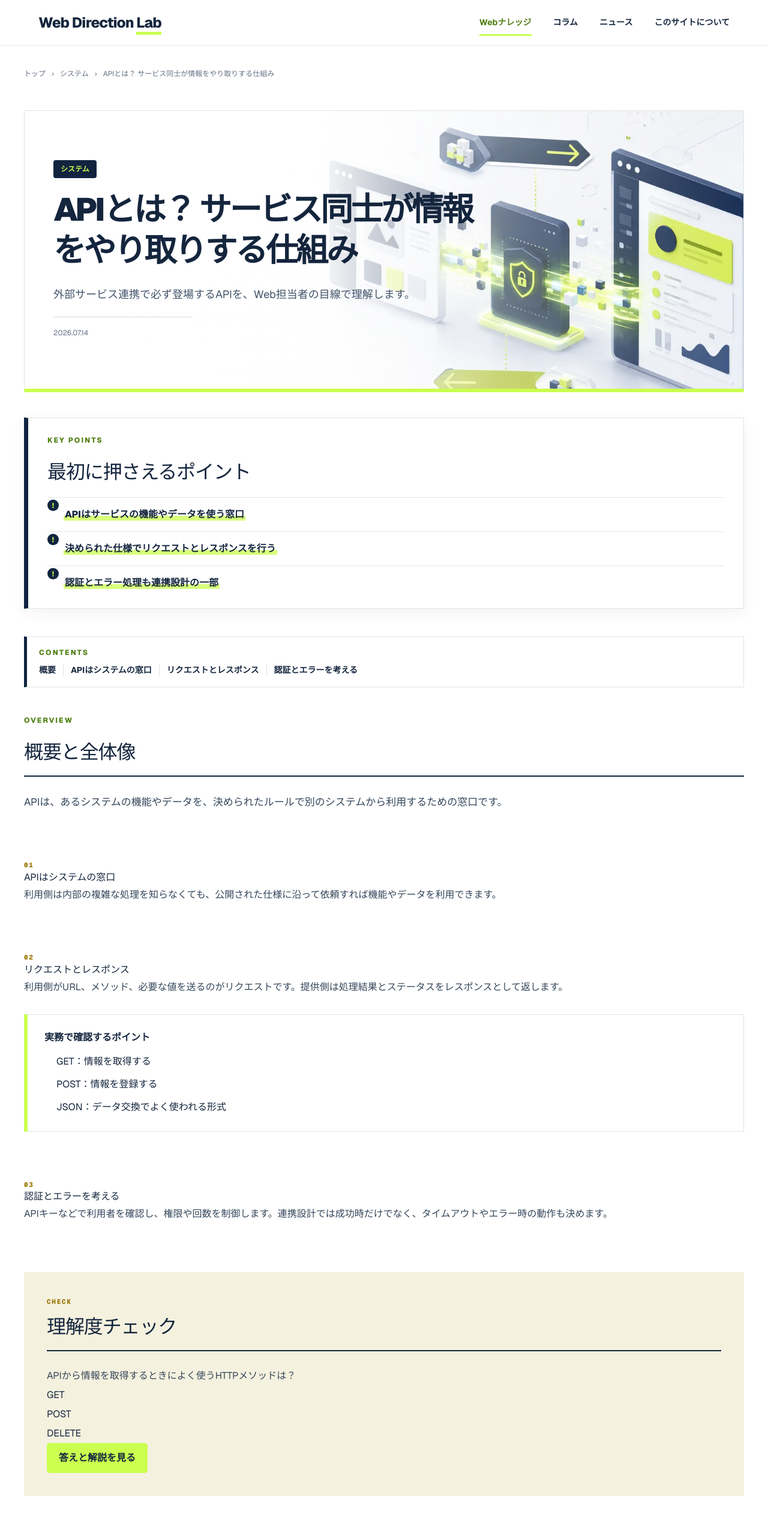
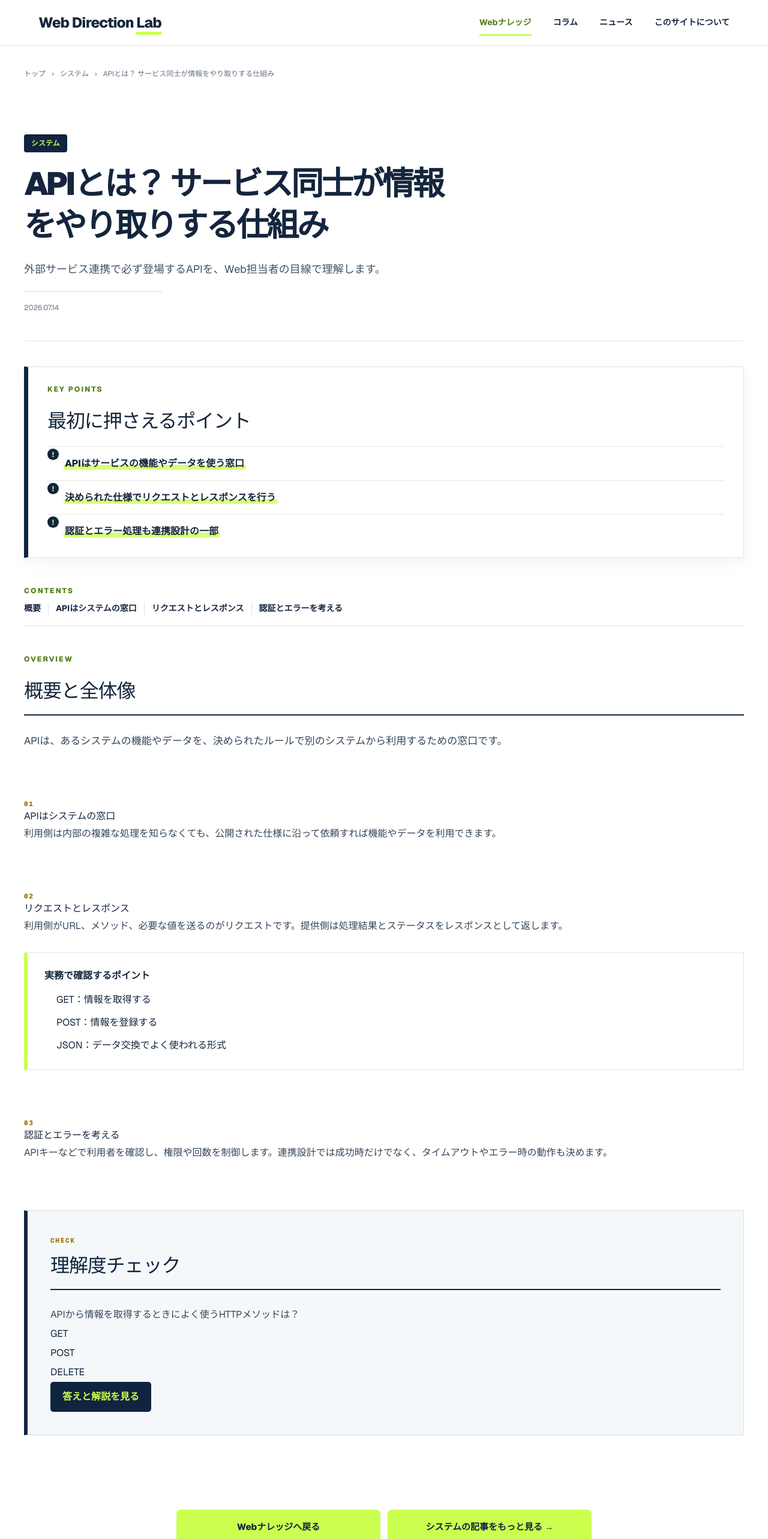
Before and after one commit to oka-wani/web-direction-lab, a Next.js app: page /articles/api-basics in a window 1280 px wide. Shown: the top 2566 px of the page at 60% size. Built offline with nearby package versions, Linux system fonts and the light colour scheme.

Commit message:
Refine columns and knowledge library
既存コラムを整理し、基礎知識をナレッジ一覧へ統合。詳細ページの見出し・目次・理解度チェックのデザインを調整。

```diff
--- a/app/articles/ArticlesList.tsx
+++ b/app/articles/ArticlesList.tsx
@@ -2,6 +2,26 @@
 
 import { useEffect, useMemo, useState } from "react";
 import { articleItems, categories, matchesCategory } from "./article-data";
+import { getAllGuideArticles } from "../guide/guide-data";
+
+const foundationItems = getAllGuideArticles().map(({ step, article, href, slug }) => ({
+  slug: `${step.slug}-${slug}`,
+  category: "基礎知識",
+  date: `STEP ${step.number}`,
+  title: article.title,
+  description: article.summary,
+  level: "基礎",
+  minutes: 6,
+  image: "/images/web-guide-hero.webp",
+  tags: [step.title],
+  type: "website" as const,
+  href,
+}));
+
+const knowledgeItems = [
+  ...foundationItems,
+  ...articleItems.map((article) => ({ ...article, href: `/articles/${article.slug}` })),
+];
 
 export default function ArticlesList() {
   const [category, setCategory] = useState("すべて");
@@ -13,8 +33,8 @@ export default function ArticlesList() {
       return () => window.clearTimeout(timer);
     }
   }, []);
-  const shown = useMemo(() => articleItems.filter((article) =>
-    matchesCategory(article, category) &&
+  const shown = useMemo(() => knowledgeItems.filter((article) =>
+    (article.category === "基礎知識" ? category === "すべて" || category === "基礎知識" : matchesCategory(article, category)) &&
     (article.title + article.description + article.category).toLowerCase().includes(query.toLowerCase())
   ), [category, query]);
   return <>
@@ -24,8 +44,8 @@ export default function ArticlesList() {
     </div>
     <p className="result-count"><b>{shown.length}</b> 件のナレッジ</p>
     <div className="archive-grid">{shown.map((article) => <article className="archive-card" key={article.slug}>
-      <a className="archive-visual archive-visual--image" href={`/articles/${article.slug}`} aria-label={`${article.title}を読む`} style={{ backgroundImage:`url(${article.image ?? "/images/web-knowledge-hero-v2.webp"})` }}><span>{article.category}</span></a>
-      <div className="archive-body"><div className="archive-meta"><time>{article.date}</time></div><h2><a href={`/articles/${article.slug}`}>{article.title}</a></h2><p>{article.description}</p><ul className="archive-tags" aria-label="記事内の主な用語">{(article.tags ?? []).slice(0, 4).map((tag) => <li key={tag}>#{tag}</li>)}</ul><a className="text-link" href={`/articles/${article.slug}`}>この記事を読む <span>→</span></a></div>
+      <a className="archive-visual archive-visual--image" href={article.href} aria-label={`${article.title}を読む`} style={{ backgroundImage:`url(${article.image ?? "/images/web-knowledge-hero-v2.webp"})` }}><span>{article.category}</span></a>
+      <div className="archive-body"><div className="archive-meta"><span>{article.date}</span></div><h2><a href={article.href}>{article.title}</a></h2><p>{article.description}</p><ul className="archive-tags" aria-label="記事内の主な用語">{(article.tags ?? []).slice(0, 4).map((tag) => <li key={tag}>#{tag}</li>)}</ul><a className="text-link" href={article.href}>この記事を読む <span>→</span></a></div>
     </article>)}</div>
     {shown.length === 0 && <div className="empty-state"><b>該当する記事がありません</b><p>別のキーワードまたはカテゴリでお試しください。</p></div>}
   </>;
--- a/app/articles/article-data.ts
+++ b/app/articles/article-data.ts
@@ -14,7 +14,7 @@ export type ArticleItem = {
 };
 
 export const articleItems = items as ArticleItem[];
-export const categories = ["すべて", "SEO", "Web制作", "デザイン・UX", "マーケティング・解析", "システム", "AI活用", "その他"];
+export const categories = ["すべて", "基礎知識", "SEO", "Web制作", "デザイン・UX", "マーケティング・解析", "システム", "AI活用", "その他"];
 
 export function matchesCategory(article: ArticleItem, category: string) {
   if (category === "すべて") return true;
--- /dev/null
+++ b/app/column/ColumnList.tsx
@@ -0,0 +1,25 @@
+"use client";
+
+import { useMemo, useState } from "react";
+import { columnItems } from "./column-data";
+
+const columnCategories = ["すべて", "行動経済", "効率化"];
+
+export default function ColumnList() {
+  const [category, setCategory] = useState("すべて");
+  const shown = useMemo(
+    () => columnItems.filter((item) => category === "すべて" || item.category === category),
+    [category],
+  );
+
+  return <>
+    <div className="column-filters category-filters" aria-label="カテゴリで絞り込む">
+      {columnCategories.map((item) => <button className={category === item ? "active" : ""} type="button" onClick={() => setCategory(item)} key={item}>{item}</button>)}
+    </div>
+    <p className="result-count"><b>{shown.length}</b> 件のコラム</p>
+    {shown.length > 0 ? <div className="column-card-grid">{shown.map((item) => <article className="column-card" key={item.slug}>
+      <a className="column-card-visual" href={`/column/${item.slug}`} style={{ backgroundImage:`url(${item.image})` }} aria-label={`${item.title}を読む`}><span>{item.category}</span></a>
+      <div className="column-card-body"><div><time>{item.date}</time><span>SHORT VIDEO</span></div><p className="column-card-hook">{item.videoHook}</p><h2><a href={`/column/${item.slug}`}>{item.title}</a></h2><a className="text-link" href={`/column/${item.slug}`}>続きを読む <span>→</span></a></div>
+    </article>)}</div> : <div className="empty-state"><b>コラムは準備中です</b><p>「行動経済」と「効率化」のテーマで順次公開します。</p></div>}
+  </>;
+}
--- a/app/column/column-data.ts
+++ b/app/column/column-data.ts
@@ -10,10 +10,6 @@ export type ColumnItem = {
   sections: { title: string; body: string }[];
 };
 
-export const columnItems: ColumnItem[] = [
-  { slug:"learn-web-as-a-system", category:"学び方", date:"2026.07.20", title:"Web用語を100個覚えても、実務で使えない理由", summary:"用語の暗記をやめて、Webサイトが動く一枚の地図から学ぶ。知識を仕事で使える形につなげる方法です。", videoHook:"覚えたはずのDNSやHTTPが、仕事ではつながらない。", image:"/images/column/web-system-learning.webp", lead:"DNS、HTTP、CMS、SEO。Webには覚える言葉が多くあります。ただ、言葉を一つずつ暗記しても、実務で『どこを確認すればよいか』は見えてきません。必要なのは用語集ではなく、全体をつなぐ地図です。", sections:[{title:"用語は流れの中で初めて使える",body:"たとえばDNSは、単独の定義だけでなく、URLを入力してからサーバーへ接続するまでの流れに置くと役割が分かります。HTTPステータスコードも、ブラウザとサーバーのやり取りを理解して初めて判断材料になります。"},{title:"最初に持ちたい一枚の地図",body:"制作、公開、集客、解析、改善という大きな流れを先に把握し、その中へHTML、サーバー、CMS、SEO、GA4などを配置します。細部を忘れても、どの分野を調べ直せばよいか分かる状態が目標です。"},{title:"今日から変えられる学び方",body:"新しい用語を見たら、定義だけでなく『誰が・いつ・何のために使うか』『前後にどんな処理があるか』まで確認します。知識が点ではなく線になり、トラブル時の切り分けにも使えるようになります。"}] },
-  { slug:"three-questions-after-web-news", category:"情報収集", date:"2026.07.20", title:"Webニュースを「仕事」に変える3つの質問", summary:"読んで終わる情報収集から、対応の要否と次のアクションを決める情報収集へ。3つの質問だけで整理します。", videoHook:"そのニュース、本当にあなたのサイトに関係ありますか？", image:"/images/column/news-to-action.webp", lead:"新機能やアップデートを追い続けても、すべてを実務へ反映することはできません。必要なのは情報量より、ニュースを判断と行動へ変えるための問いです。", sections:[{title:"質問1：何が変わったのか",body:"発表の要約ではなく、変更前と変更後の差を確認します。仕様、料金、提供範囲、期限など、判断に影響する事実を一次情報で押さえます。"},{title:"質問2：自分のサイトに関係するか",body:"利用中のサービス、対象ユーザー、運用体制への影響を切り分けます。大きなニュースでも自分の環境では対応不要、逆に小さな変更でも運用へ直結する場合があります。"},{title:"質問3：いつ、誰が、何を確認するか",body:"対応が必要なら、期限、担当、確認項目まで落とします。今すぐ対応、次回改修で検討、情報だけ保管の三段階に分けると、ニュースがタスクを圧迫しにくくなります。"}] },
-  { slug:"ai-and-human-judgement", category:"AI活用", date:"2026.07.20", title:"AIに任せてはいけない3つの判断", summary:"AIで速くできる仕事と、人が責任を持つべき判断を切り分けます。自動化で最も先に決めたい境界線です。", videoHook:"その公開判断まで、AIに渡して大丈夫ですか？", image:"/images/column/ai-human-judgement.webp", lead:"AI活用を考えるときは、ツール名より先に『どの判断を渡してよいか』を決める必要があります。速さよりも先に、責任の境界線を設計します。", sections:[{title:"AIに任せやすいのは材料づくり",body:"候補の洗い出し、情報の分類、構成案、定型文の下書き、表記チェックなどは自動化と相性があります。正解を一つに決めるのではなく、人が確認する材料を速く作る仕事です。"},{title:"人が持つべき3つの判断",body:"誰に何を届けるか、どの情報を信頼するか、公開して問題ないか。この3つは事業や利用者への影響を伴うため、背景を理解する人が責任を持つ必要があります。"},{title:"良い分担は確認工程まで含める",body:"AIを使う工程だけでなく、出典確認、事実確認、表現調整、公開承認までを一つのフローとして設計します。自動化の目的は確認をなくすことではなく、重要な判断へ時間を使えるようにすることです。"}] },
-];
+export const columnItems: ColumnItem[] = [];
 
 export function getColumn(slug: string) { return columnItems.find((item) => item.slug === slug); }
--- a/app/column/page.tsx
+++ b/app/column/page.tsx
@@ -1,9 +1,9 @@
 import type { Metadata } from "next";
 import { SiteFooter, SiteHeader } from "../components/SiteChrome";
-import { columnItems } from "./column-data";
+import ColumnList from "./ColumnList";
 
-export const metadata: Metadata = { title:"コラム｜Web Direction Lab", description:"Web制作、SEO、AI活用、学び方について、仕事で使える視点を短い動画にも展開しやすい形でまとめます。" };
+export const metadata: Metadata = { title:"コラム｜Web Direction Lab", description:"仕事の効率化と行動経済をテーマに、毎日の仕事で使える考え方と具体策をまとめます。" };
 
 export default function ColumnPage() {
-  return <main className="column-page"><SiteHeader current="column" /><section className="column-hero"><span className="section-kicker" aria-hidden="true">COLUMN</span><h1>考え方と、<br />試行錯誤の記録。</h1><p>知識を「知っている」で終わらせず、仕事の判断と行動へ変えるための視点をまとめます。</p></section><section className="column-index"><p className="result-count"><b>{columnItems.length}</b> 件のコラム</p><div className="column-card-grid">{columnItems.map((item) => <article className="column-card" key={item.slug}><a className="column-card-visual" href={`/column/${item.slug}`} style={{ backgroundImage:`url(${item.image})` }} aria-label={`${item.title}を読む`}><span>{item.category}</span></a><div className="column-card-body"><div><time>{item.date}</time><span>SHORT VIDEO</span></div><p className="column-card-hook">{item.videoHook}</p><h2><a href={`/column/${item.slug}`}>{item.title}</a></h2><p>{item.summary}</p><a className="text-link" href={`/column/${item.slug}`}>続きを読む <span>→</span></a></div></article>)}</div></section><SiteFooter /></main>;
+  return <main className="column-page"><SiteHeader current="column" /><section className="column-hero"><span className="section-kicker" aria-hidden="true">COLUMN</span><h1>コラム</h1><p>仕事を前へ進める効率化と、人の行動を読み解く行動経済の視点をまとめます。</p></section><section className="column-index"><ColumnList /></section><SiteFooter /></main>;
 }
--- a/app/components/LearningArticle.tsx
+++ b/app/components/LearningArticle.tsx
@@ -1,6 +1,4 @@
 import { SiteFooter, SiteHeader } from "./SiteChrome";
-import { articleItems } from "../articles/article-data";
-import type { CSSProperties } from "react";
 
 type Source = { name: string; url: string };
 type Term = { term: string; description: string };
@@ -42,15 +40,13 @@ function HighlightedBody({ text }: { text: string }) {
 
 export default function LearningArticle(p: Props) {
   const keyPoints = p.highlights?.length ? p.highlights : p.summary ?? [];
-  const image = p.image ?? articleItems.find((article) => article.title === p.title)?.image;
-  const heroStyle = image ? { "--knowledge-mv-image":`url(${image})` } as CSSProperties : undefined;
   return <main className="article-page knowledge-article-page">
     <SiteHeader current="knowledge" />
     <div className="article-shell">
       <article className="article-content">
         <div className="breadcrumbs"><a href="/">トップ</a><span>›</span><a href={p.parentHref ?? `/knowledge?category=${p.category}`}>{p.parentLabel ?? p.category}</a><span>›</span><span>{p.title}</span></div>
 
-        <header className={`knowledge-article-mv knowledge-article-mv--${p.visual}`} style={heroStyle}>
+        <header className={`knowledge-article-mv knowledge-article-mv--${p.visual}`}>
           <div><span className="category-label">{p.category}</span><h1>{p.title}</h1><p>{p.intro}</p><div className="article-meta"><time>{p.date}</time></div></div>
         </header>
 
@@ -58,7 +54,7 @@ export default function LearningArticle(p: Props) {
 
         <nav className="toc knowledge-agenda" aria-label="記事の目次"><span className="section-kicker" aria-hidden="true">CONTENTS</span><ol><li><a href="#overview">概要</a></li>{p.sections.map((section, index) => <li key={section.title}><a href={`#section-${index + 1}`}>{section.title}</a></li>)}{p.sources && p.sources.length > 0 && <li><a href="#sources">参考サイト</a></li>}</ol></nav>
 
-        <section className="knowledge-overview" id="overview"><span className="section-kicker" aria-hidden="true">OVERVIEW</span><h2>概要と全体像</h2><p>{p.conclusion}</p>{p.hero && <div className="article-topic-map"><header><small>{p.hero.label}</small><strong>{p.hero.headline}</strong></header><ol>{p.hero.items.map((item, index) => <li key={item}><span>{String(index + 1).padStart(2, "0")}</span><b>{item}</b></li>)}</ol></div>}</section>
+        <section className="knowledge-overview" id="overview"><span className="section-kicker" aria-hidden="true">OVERVIEW</span><h2>概要と全体像</h2><p>{p.conclusion}</p></section>
 
         {p.terms && p.terms.length > 0 && <section className="term-section" id="terms"><span className="section-kicker" aria-hidden="true">GLOSSARY</span><h2>用語集</h2><p className="section-introduction">本文を読む前に、記事内で使う重要な用語を確認します。</p><dl className="term-list">{p.terms.map((item) => <div key={item.term}><dt>{item.term}</dt><dd>{item.description}</dd></div>)}</dl></section>}
 
--- a/app/content-refresh.css
+++ b/app/content-refresh.css
@@ -55,14 +55,12 @@
 }
 
 .knowledge-article-mv {
-  min-height: 470px !important;
+  min-height: 0 !important;
   margin-bottom: 42px !important;
-  padding: 48px !important;
-  background-image: linear-gradient(90deg, rgba(255, 255, 255, 0.99) 0%, rgba(255, 255, 255, 0.95) 42%, rgba(255, 255, 255, 0.38) 66%, rgba(255, 255, 255, 0.06) 100%), var(--knowledge-mv-image, url("/images/web-knowledge-hero-v2.webp")) !important;
-  background-position: center !important;
-  background-size: cover !important;
-  border: 1px solid var(--line) !important;
-  border-bottom: 6px solid var(--yellow) !important;
+  padding: 42px 0 46px !important;
+  background: #fff !important;
+  border: 0 !important;
+  border-bottom: 1px solid var(--line) !important;
 }
 
 .knowledge-article-mv > div {
@@ -83,9 +81,9 @@
 .knowledge-agenda {
   display: block !important;
   margin-bottom: 46px !important;
-  padding: 17px 20px !important;
-  border: 1px solid var(--line);
-  border-left: 5px solid var(--navy);
+  padding: 0 0 18px !important;
+  border: 0;
+  border-bottom: 1px solid var(--line);
 }
 
 .knowledge-agenda .section-kicker {
@@ -123,6 +121,18 @@
 
 .knowledge-agenda a:hover {
   text-decoration: underline;
+}
+
+.knowledge-article-page .quiz {
+  color: var(--navy);
+  background: #f5f8fa;
+  border: 1px solid #d7e0e6;
+  border-left: 6px solid var(--navy);
+}
+
+.knowledge-article-page .quiz summary {
+  color: var(--yellow);
+  background: var(--navy);
 }
 
 .news-article-page {
@@ -240,15 +250,31 @@
   height: 100%;
 }
 
+.home-basics-section {
+  max-width: 1440px;
+}
+
+.guide-article-index > .button {
+  display: flex;
+  width: fit-content;
+  margin-right: auto;
+  margin-left: auto;
+}
+
+.column-filters {
+  padding-bottom: 25px;
+  border-bottom: 1px solid var(--line);
+}
+
 @media (max-width: 720px) {
   .archive-visual--image {
     aspect-ratio: 16 / 10;
   }
 
   .knowledge-article-mv {
-    min-height: 440px !important;
-    padding: 28px 22px !important;
-    background-image: linear-gradient(rgba(255, 255, 255, 0.88), rgba(255, 255, 255, 0.88)), var(--knowledge-mv-image, url("/images/web-knowledge-hero-v2.webp")) !important;
+    min-height: 0 !important;
+    padding: 28px 0 36px !important;
+    background: #fff !important;
   }
 
   .knowledge-article-mv h1,
--- a/app/page.tsx
+++ b/app/page.tsx
@@ -10,7 +10,7 @@ export default function Home() {
     <SiteHeader />
     <section className="home-main-hero" id="top"><div><p className="eyebrow">LEARN · THINK · APPLY</p><h1>Webを学び、考え、<br /><span>仕事で使える知識</span>に。</h1><p>Webディレクター・Webコンサルを目指す人へ。最新情報、体系的な知識、実践から得た視点を一つにつなげます。</p><div className="hero-actions"><a className="button button--primary" href="/knowledge">Webナレッジで学ぶ <b>→</b></a><a className="button button--secondary" href="/column">コラムを見る <b>→</b></a></div></div></section>
 
-    <section className="section home-column home-column--latest"><div className="section-heading"><div><span className="section-kicker" aria-hidden="true">LATEST COLUMN</span><h2>最新コラム</h2></div><a href="/column">コラムをすべて見る <span>→</span></a></div><div className="column-card-grid column-card-grid--home">{columnItems.slice(0, 3).map((item) => <article className="column-card" key={item.slug}><a className="column-card-visual" href={`/column/${item.slug}`} style={{ backgroundImage:`url(${item.image})` }} aria-label={`${item.title}を読む`}><span>{item.category}</span></a><div className="column-card-body"><div><time>{item.date}</time><span>SHORT VIDEO</span></div><p className="column-card-hook">{item.videoHook}</p><h3><a href={`/column/${item.slug}`}>{item.title}</a></h3><a className="text-link" href={`/column/${item.slug}`}>続きを読む <span>→</span></a></div></article>)}</div></section>
+    <section className="section home-column home-column--latest"><div className="section-heading"><div><span className="section-kicker" aria-hidden="true">LATEST COLUMN</span><h2>最新コラム</h2></div><a href="/column">コラムをすべて見る <span>→</span></a></div>{columnItems.length > 0 ? <div className="column-card-grid column-card-grid--home">{columnItems.slice(0, 3).map((item) => <article className="column-card" key={item.slug}><a className="column-card-visual" href={`/column/${item.slug}`} style={{ backgroundImage:`url(${item.image})` }} aria-label={`${item.title}を読む`}><span>{item.category}</span></a><div className="column-card-body"><div><time>{item.date}</time><span>SHORT VIDEO</span></div><p className="column-card-hook">{item.videoHook}</p><h3><a href={`/column/${item.slug}`}>{item.title}</a></h3><a className="text-link" href={`/column/${item.slug}`}>続きを読む <span>→</span></a></div></article>)}</div> : <div className="home-empty"><b>新しいコラムを準備中です</b><p>「行動経済」と「効率化」を交互に公開します。</p></div>}</section>
 
     <section className="section home-knowledge-section" id="knowledge"><div className="section-heading"><div><span className="section-kicker" aria-hidden="true">KNOWLEDGE</span><h2>ナレッジ</h2></div><a href="/knowledge#articles">ナレッジをすべて見る <span>→</span></a></div><HomeKnowledgeTabs /></section>
 
```
